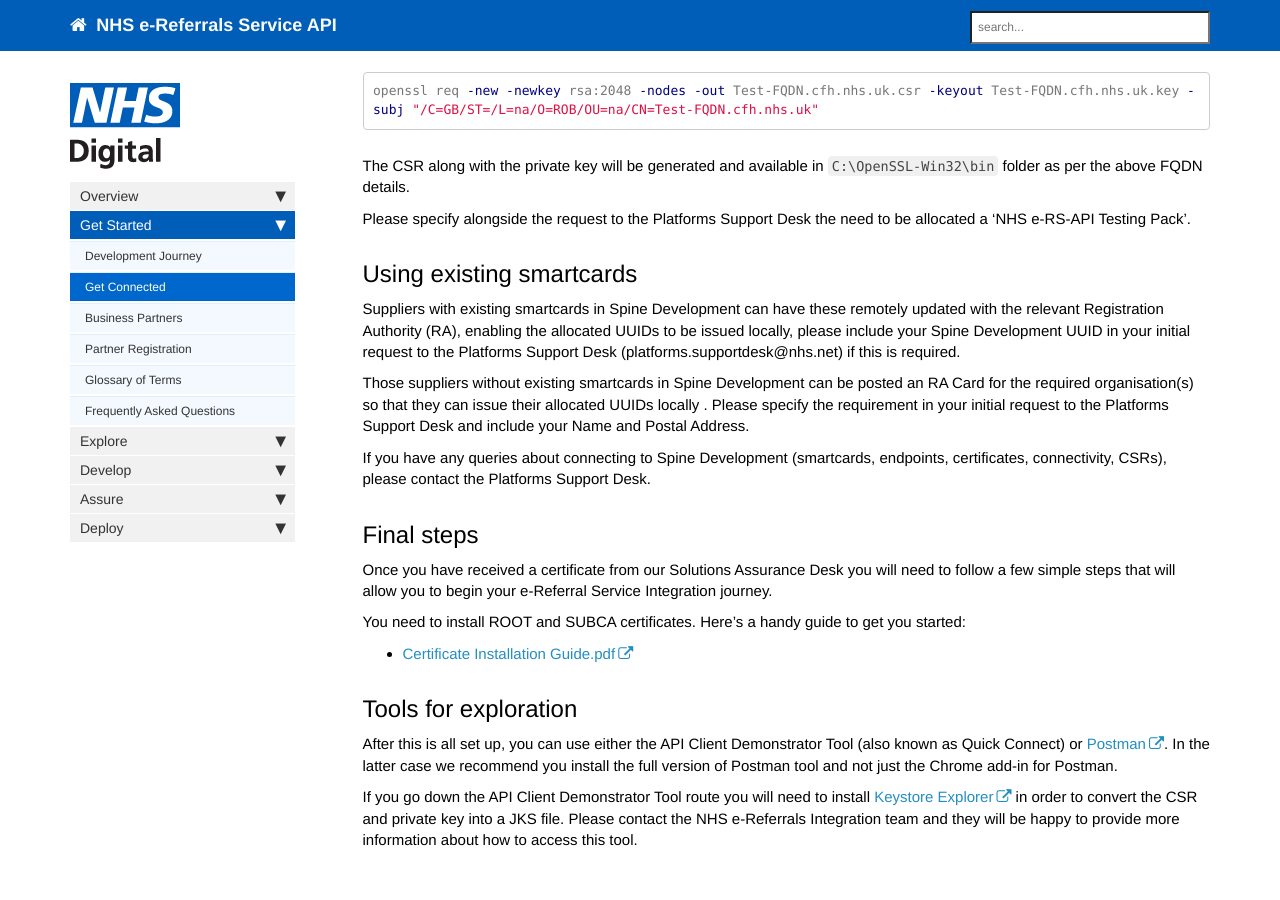
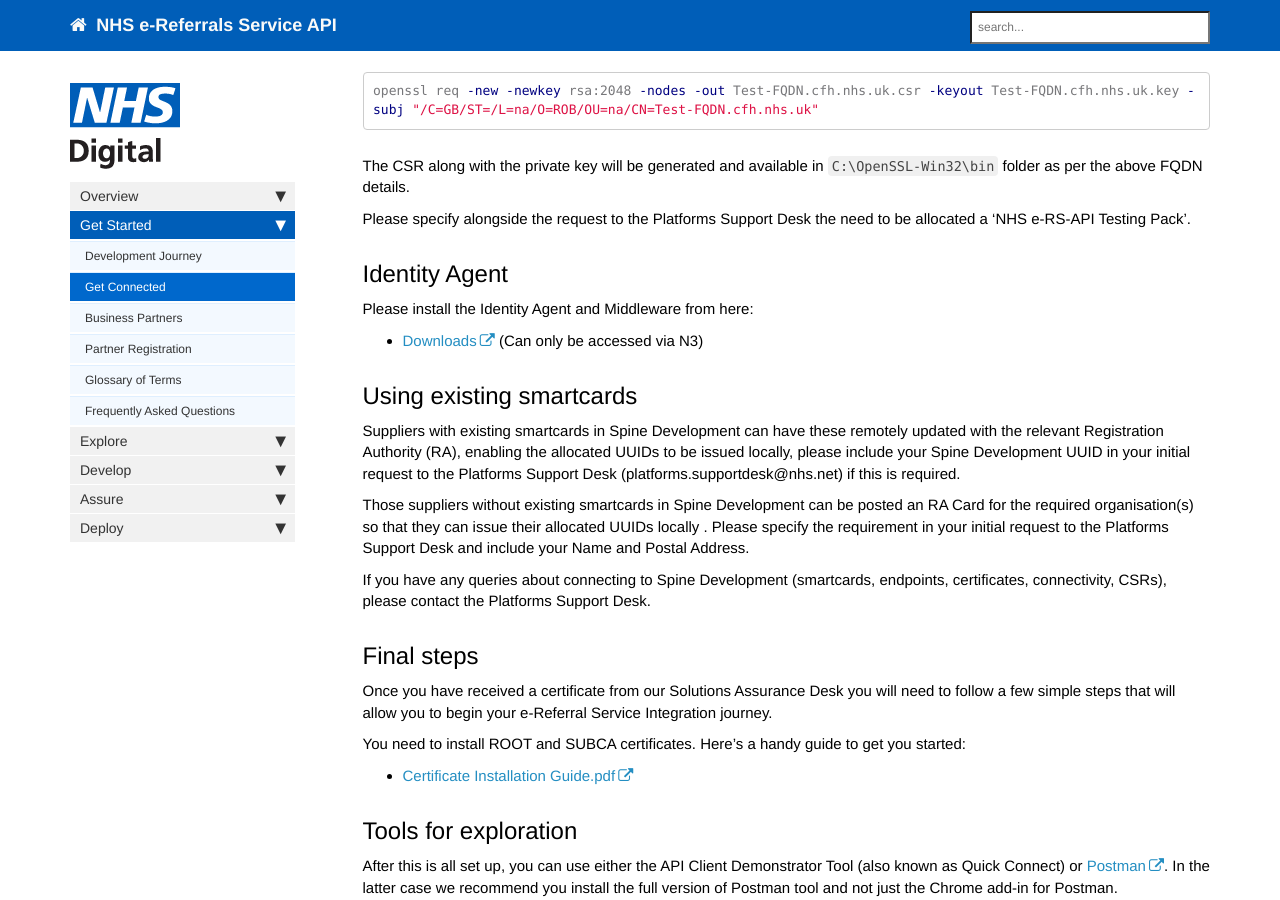
Before and after one commit to nhsconnect/digital-referrals, a Jekyll site: the page built from pages/getstarted/getstarted_get_connected.md, in a window 1280 px wide and 900 px high, scrolled down 1251 px. Built offline with Jekyll 4.4.1, drawn with Linux system fonts in a browser that asks for light colours; nearby versions of some CDN libraries; comment, search, counter and statistics services are not loaded.

Commit message:
Added link to Identity Agent download

```diff
--- a/pages/getstarted/getstarted_get_connected.md
+++ b/pages/getstarted/getstarted_get_connected.md
@@ -62,6 +62,12 @@ The CSR along with the private key will be generated and available in `C:\OpenSS
 
 Please specify alongside the request to the Platforms Support Desk the need to be allocated a ‘NHS e-RS-API Testing Pack’.
 
+## Identity Agent ##
+
+Please install the Identity Agent and Middleware from here:
+
+* [Downloads](http://nww.hscic.gov.uk/dir/downloads/index.html) (Can only be accessed via N3)
+
 ## Using existing smartcards ##
 
 Suppliers with existing smartcards in Spine Development can have these remotely updated with the relevant Registration Authority (RA), enabling the allocated UUIDs to be issued locally, please include your Spine Development UUID in your initial request to the Platforms Support Desk (platforms.supportdesk@nhs.net) if this is required.
```
